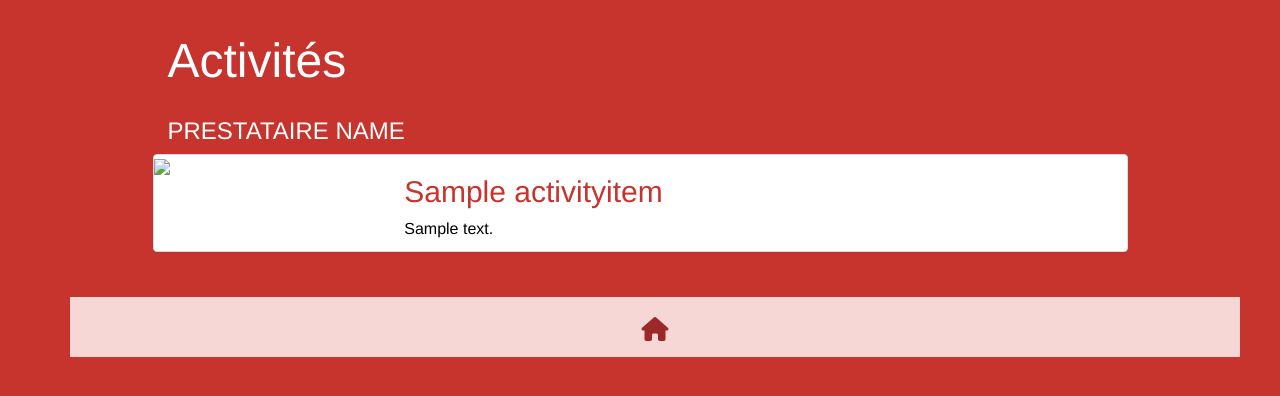
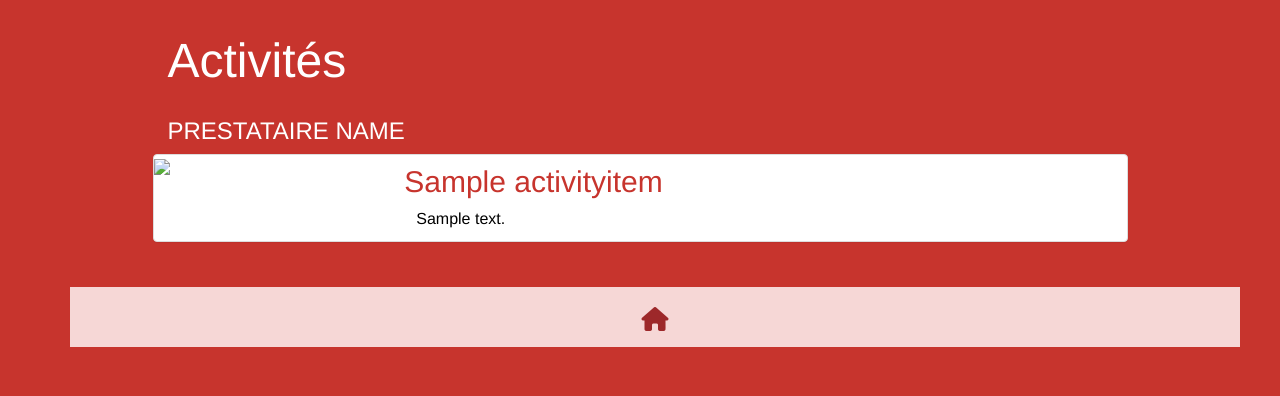
Before and after one commit to Borganov/audioguide, a Django app: template templates/activity/activities.html in a window 1280 px wide. Shown: the top 396 px of the page. Run offline with Django 3.2, Linux system fonts and the light colour scheme; data comes from the database, SQL or seed files in the repository; tables that the repository leaves empty hold one stand-in row (values such as "Sample post"); the template is opened without the code that fills it: values that come from a table or form of the project are taken from there, most other values are stand-ins (such as "Sample title", 1, 10 or a date in 2020); parts of the project's set-up code (start-up, migrations or seed data) failed here and were passed over; some libraries are stand-ins or nearby versions.

Commit message:
Adapt design from activities and activityItems pages

```diff
--- a/templates/activity/activities.html
+++ b/templates/activity/activities.html
@@ -5,12 +5,12 @@
 
 {% block content %}
     <div class="row">
-        <div class="col-md-10 col-md-offset-1">
+        <div class="col-xs-10 col-xs-offset-1">
             <h1 class="postition_title">{% trans "Activités" %}</h1>
         </div>
     </div>
     <div class="row">
-        <div class="col-md-10 col-md-offset-1">
+        <div class="col-xs-10 col-xs-offset-1">
             {% regroup activityItems by activity.prestataire as grouped %}
             {% for group in grouped %}
 
@@ -18,14 +18,14 @@
                 {% for activity in group.list %}
                     <a href="{{ activity.id }}">
                         <div class="row">
-                            <div class="panel panel-default activity-panel" style="">
+                            <div class="panel panel-default activity-panel " >
                                 <div class="row">
-                                    <div class="col-sm-3">
-                                        <img src="{{ baseUrl }}/{{ activity.activity.img }}" style="width:100%"/>
+                                    <div class="col-sm-3 col-xs-12">
+                                        <img src="{{ baseUrl }}/{{ activity.activity.img }}" style="width:100%;"/>
                                     </div>
-                                    <div class="col-sm-9">
-                                        <h2 class="h2ActivityList">{{ activity.title }}</h2>
-                                        <p>{{ activity.description|truncatechars_html:300 }}</p>
+                                    <div class="col-sm-9 col-xs-12">
+                                        <h2 class="h2ActivityList" style="margin-top: 10px;">{{ activity.title }}</h2>
+                                        <p style="padding:0 12px;">{{ activity.description|truncatechars_html:200 }}</p>
                                     </div>
                                 </div>
                             </div>
```
Also changed, not shown: templates/activity/activityItem.html (+7 -5 lines).
